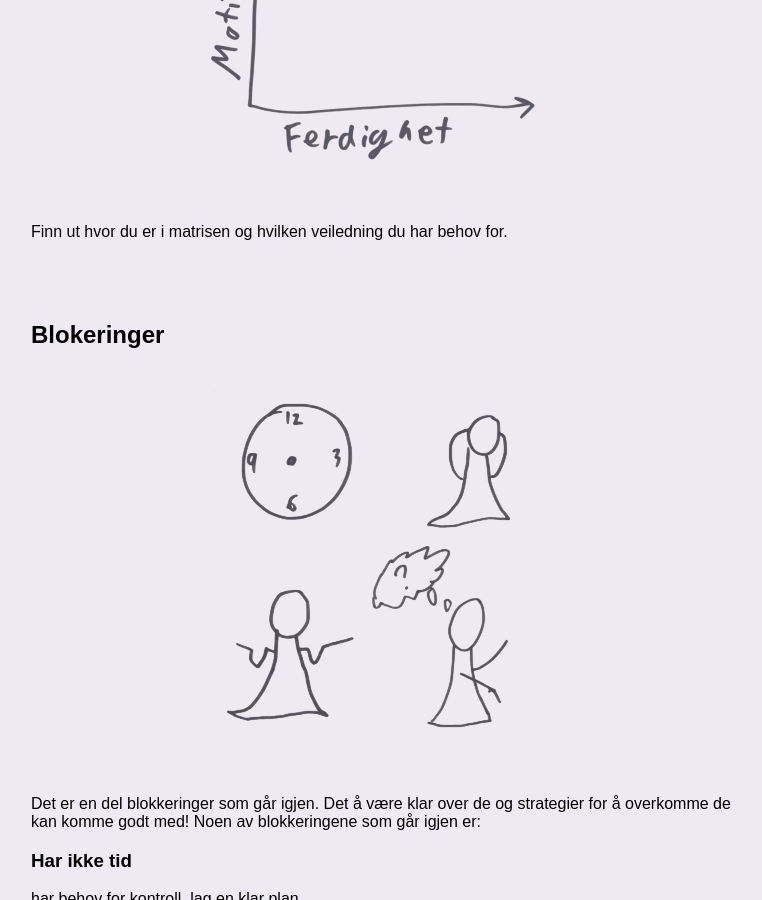
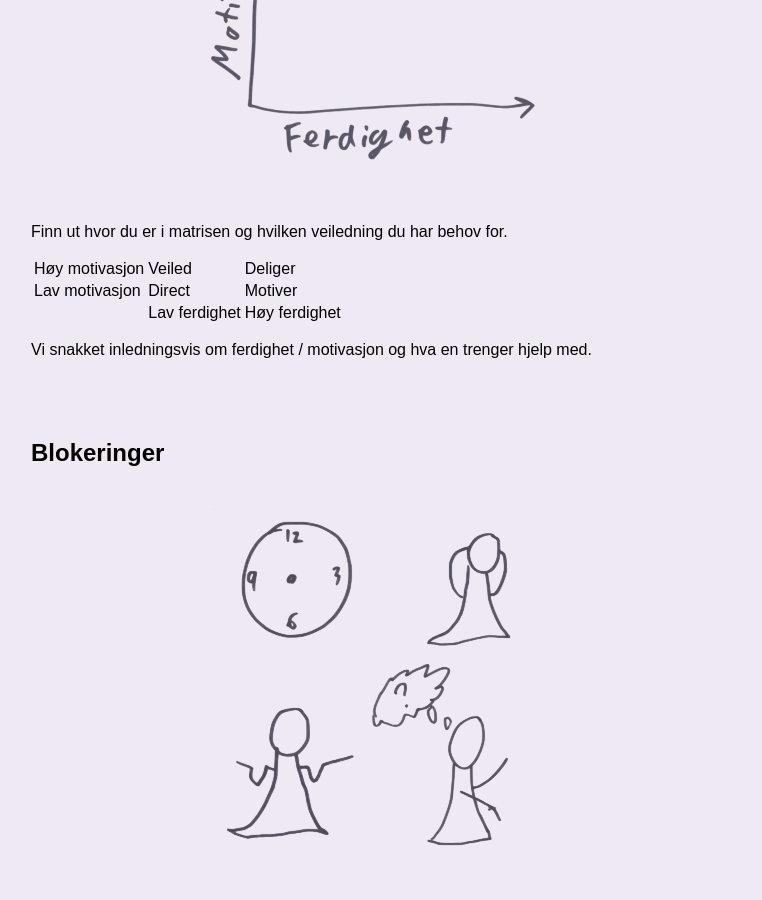
Before and after one commit to dagfs/dagfs.github.io, a Jekyll site: the page built from artikler/hvordan-bli-veiledet/index.md, in a window 1280 px wide and 900 px high, scrolled down 5528 px. Shown: the whole window, without its empty margins (259-1021 px from the left). Built offline with Jekyll 4.4.1, drawn with Linux system fonts in a browser that asks for light colours; our own code applies the rules of GitHub Pages for plain Markdown files.

Commit message:
Update index.md

```diff
--- a/artikler/hvordan-bli-veiledet/index.md
+++ b/artikler/hvordan-bli-veiledet/index.md
@@ -126,9 +126,11 @@ Det å få hjelp eller tilbakemelding om feil ting kan være demotiverende. Så
 
 Finn ut hvor du er i matrisen og hvilken veiledning du har behov for.
 
-<!--Høy motivasjon | Veiled | Deliger
+Høy motivasjon | Veiled | Deliger
 Lav motivasjon | Direct | Motiver
-|Lav ferdighet | Høy ferdighet-->
+|Lav ferdighet | Høy ferdighet
+
+Vi snakket inledningsvis om ferdighet / motivasjon og hva en trenger hjelp med.
 
 <!---->
 
@@ -139,7 +141,6 @@ Lav motivasjon | Direct | Motiver
 
 Det er en del blokkeringer som går igjen. Det å være klar over de og strategier for å overkomme de kan komme godt med! Noen av blokkeringene som går igjen er:
 
-<!--Kanskje denne? https://blog.trello.com/common-defense-mechanisms-preventing-productivity?utm_source=newsletter&utm_medium=email&utm_campaign=trello-june2019_newsletter1 -->
 
 ### Har ikke tid
 
@@ -356,7 +357,7 @@ https://hbr.org/2019/03/the-feedback-fallacy
 
 https://nanna.bekk.no/confluence/display/BM/Dokumentasjon+fra+samlingene
 
-<iframe style="transform: scale(0.75);" src="https://dagfrode.no/artikler/hvordan-bli-veiledet/"></iframe>
+<iframe style="transform: scale(0.75); width:100%; height:300px;" src="https://dagfrode.no/artikler/hvordan-bli-veiledet/index.html#19"></iframe>
 
 ## The Tao of Coaching
 
```
